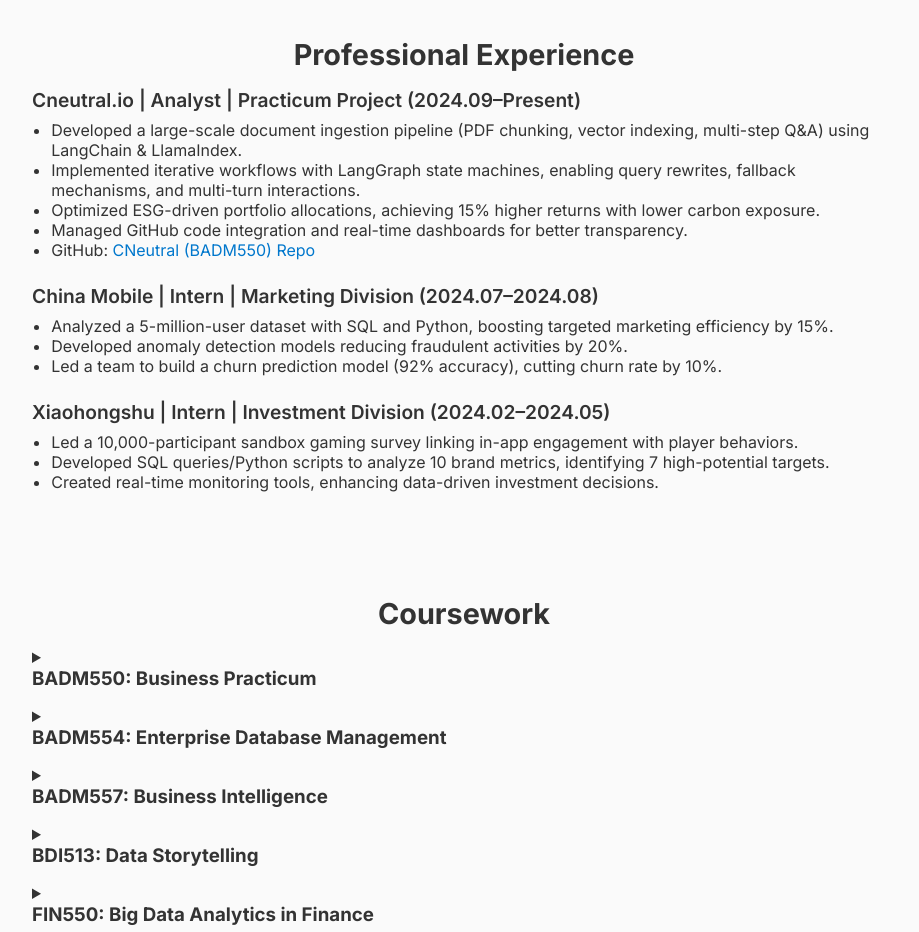
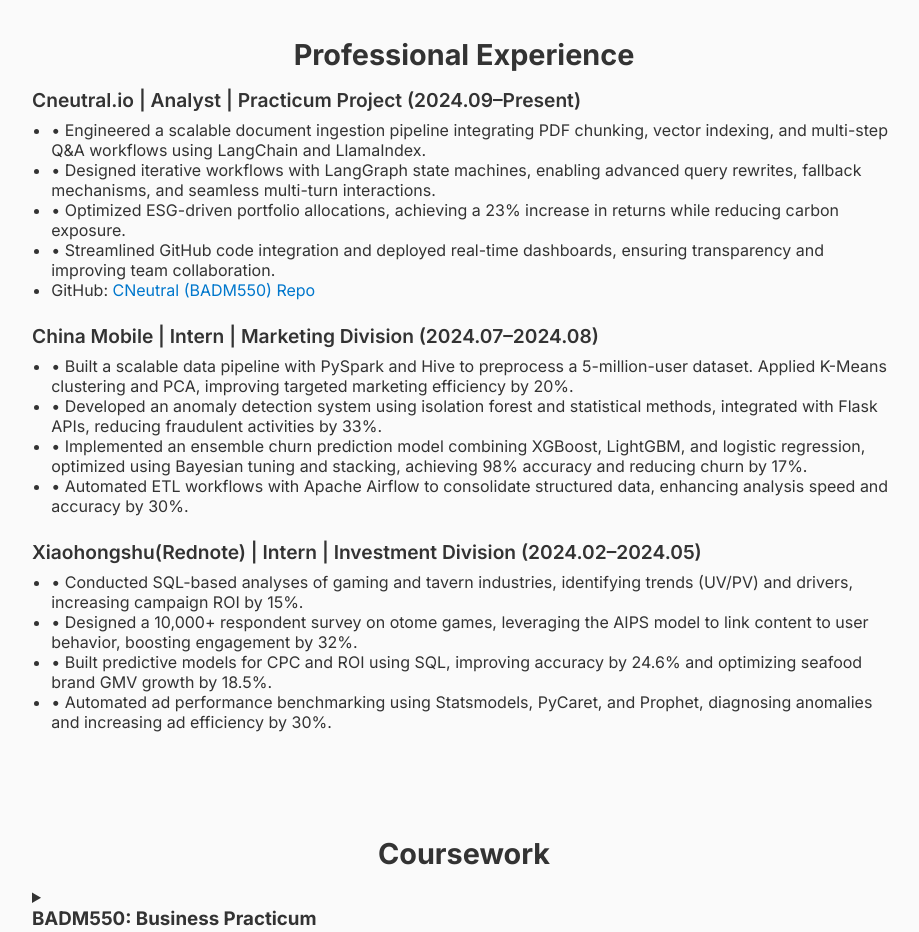
Before and after one commit to PYHkkk/Personal-Web, a plain HTML site: page index.html in a window 1280 px wide. Shown: the part 1882-2814 px from the top of the page, without its empty margins (176-1095 px from the left). Drawn offline with Linux system fonts and the light colour scheme.

Commit message:
Update index.html

```diff
--- a/index.html
+++ b/index.html
@@ -251,10 +251,10 @@
       <div class="content-block">
         <h3>Cneutral.io | Analyst | Practicum Project (2024.09–Present)</h3>
         <ul>
-          <li>Developed a large-scale document ingestion pipeline (PDF chunking, vector indexing, multi-step Q&A) using LangChain & LlamaIndex.</li>
-          <li>Implemented iterative workflows with LangGraph state machines, enabling query rewrites, fallback mechanisms, and multi-turn interactions.</li>
-          <li>Optimized ESG-driven portfolio allocations, achieving 15% higher returns with lower carbon exposure.</li>
-          <li>Managed GitHub code integration and real-time dashboards for better transparency.</li>
+          <li>•	Engineered a scalable document ingestion pipeline integrating PDF chunking, vector indexing, and multi-step Q&A workflows using LangChain and LlamaIndex.</li>
+          <li>•	Designed iterative workflows with LangGraph state machines, enabling advanced query rewrites, fallback mechanisms, and seamless multi-turn interactions.</li>
+          <li>•	Optimized ESG-driven portfolio allocations, achieving a 23% increase in returns while reducing carbon exposure.</li>
+          <li>•	Streamlined GitHub code integration and deployed real-time dashboards, ensuring transparency and improving team collaboration.</li>
           <li>GitHub:
             <a href="https://github.com/PYHkkk/2024-Fall-Term/tree/main/BADM550%20Business%20Practicum/LLM" target="_blank">
               CNeutral (BADM550) Repo
@@ -266,18 +266,20 @@
       <div class="content-block">
         <h3>China Mobile | Intern | Marketing Division (2024.07–2024.08)</h3>
         <ul>
-          <li>Analyzed a 5-million-user dataset with SQL and Python, boosting targeted marketing efficiency by 15%.</li>
-          <li>Developed anomaly detection models reducing fraudulent activities by 20%.</li>
-          <li>Led a team to build a churn prediction model (92% accuracy), cutting churn rate by 10%.</li>
+          <li>•	Built a scalable data pipeline with PySpark and Hive to preprocess a 5-million-user dataset. Applied K-Means clustering and PCA, improving targeted marketing efficiency by 20%.</li>
+          <li>•	Developed an anomaly detection system using isolation forest and statistical methods, integrated with Flask APIs, reducing fraudulent activities by 33%.</li>
+          <li>•	Implemented an ensemble churn prediction model combining XGBoost, LightGBM, and logistic regression, optimized using Bayesian tuning and stacking, achieving 98% accuracy and reducing churn by 17%.</li>
+          <li>•	Automated ETL workflows with Apache Airflow to consolidate structured data, enhancing analysis speed and accuracy by 30%.</li>
         </ul>
       </div>
 
       <div class="content-block">
-        <h3>Xiaohongshu | Intern | Investment Division (2024.02–2024.05)</h3>
+        <h3>Xiaohongshu(Rednote) | Intern | Investment Division (2024.02–2024.05)</h3>
         <ul>
-          <li>Led a 10,000-participant sandbox gaming survey linking in-app engagement with player behaviors.</li>
-          <li>Developed SQL queries/Python scripts to analyze 10 brand metrics, identifying 7 high-potential targets.</li>
-          <li>Created real-time monitoring tools, enhancing data-driven investment decisions.</li>
+          <li>•	Conducted SQL-based analyses of gaming and tavern industries, identifying trends (UV/PV) and drivers, increasing campaign ROI by 15%.</li>
+          <li>•	Designed a 10,000+ respondent survey on otome games, leveraging the AIPS model to link content to user behavior, boosting engagement by 32%.</li>
+          <li>•	Built predictive models for CPC and ROI using SQL, improving accuracy by 24.6% and optimizing seafood brand GMV growth by 18.5%.</li>
+          <li>•	Automated ad performance benchmarking using Statsmodels, PyCaret, and Prophet, diagnosing anomalies and increasing ad efficiency by 30%.</li>
         </ul>
       </div>
     </div>
```
